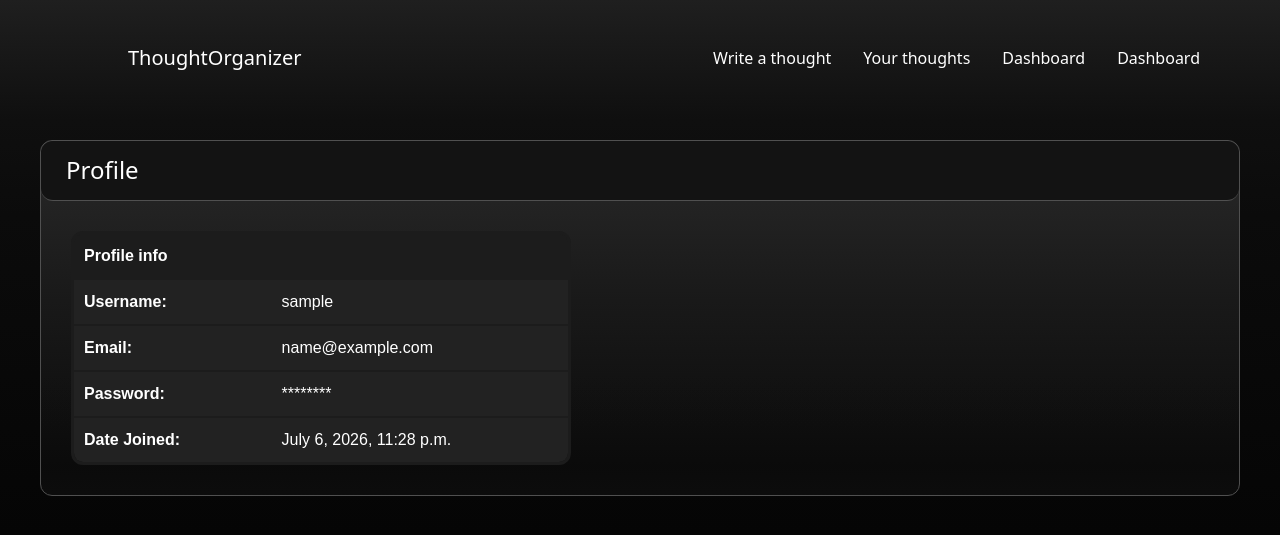
After one commit to 221rdb256IngusAlfsAboltins/ThoughtOrginizer, a Django app: page /profile in a window 1280 px wide. The commit adds this page. Shown: the top 535 px of the page. Run offline with Django 4.2, Linux system fonts and the light colour scheme; the visitor is signed in with stand-in values (Sample User, id 1).

Commit message:
profile page added

```diff
--- a/journal/templates/journal/create_thought.html
+++ b/journal/templates/journal/create_thought.html
@@ -19,7 +19,7 @@
             </h4>
 
         </div>
-        <div class="thought-form-container">
+        <div class="main-box-content thought-form-container">
             <form method="POST" class="myform">
                 {% csrf_token %}
                 {{ ThoughtForm.errors }}
--- /dev/null
+++ b/journal/templates/journal/profile.html
@@ -0,0 +1,55 @@
+{% extends "journal/navbar.html" %}
+
+{% load static %}
+
+{% block extra_css %}
+ <link rel="stylesheet" href="{% static 'css/base.css' %}">
+
+{% endblock %}
+
+{% block content %}
+
+
+<div id="main-content">
+
+    <div class="main-box">
+        <div class="main-box-bar">
+            <h4>
+                Profile
+            </h4>
+
+        </div>
+        <div class = "main-box-content">
+            <div >
+                <table >
+                    <tr class="table-title">
+                        <th colspan="2">Profile info</th>
+                    </tr>
+                    <tr>
+                        <th>Username:</th>
+                        <td>{{user.username}}</td>
+                    </tr>
+                    <tr>
+                        <th>Email:</th>
+                        <td>{{user.email}}</td>
+                    </tr>
+                    <tr>
+                        <th>Password:</th>
+                        <td>********</td>
+                    </tr>
+                    <tr>
+                        <th>Date Joined:</th>
+                        <td>{{user.date_joined}}</td>
+                    </tr>
+                </table>
+            </div>
+        </div>
+        <div class="main-box-footer">
+
+        </div>
+    </div>
+
+</div>
+
+
+{% endblock %}
--- a/journal/urls.py
+++ b/journal/urls.py
@@ -8,7 +8,7 @@ urlpatterns = [
     path('register', views.register, name='register'),
     path('my_login', views.my_login, name='my_login'),
     path('logout', views.logout, name='logout'),
-    path('dashboard', views.dashboard, name='dashboard'),
+    path('profile', views.profile, name='profle'),
     path('logout_user', views.logout_users, name='logout_user'),
     path('create_thought', views.create_thought, name='create_thought'),
 
--- a/journal/views.py
+++ b/journal/views.py
@@ -52,8 +52,8 @@ def logout_users(request):
 
 
 @login_required(login_url='my_login')
-def dashboard(request):
-    return render(request, 'journal/dashboard.html')
+def profile(request):
+    return render(request, 'journal/profile.html')
 
 
 @login_required(login_url='my_login')
--- a/static/css/base.css
+++ b/static/css/base.css
@@ -19,16 +19,16 @@ html, body {
     max-width: 1500px;
 
     margin:40px auto;
-    min-height: 660px;
+
     padding: 0px !important;
 
    background: #545454;
     background:
-    linear-gradient(180deg,rgba(84, 84, 84, 0.87) 0%,
-     rgba(71, 71, 71,  0.87) 13%,
-      rgba(46, 46, 46,  0.87) 44%,
-     rgba(20, 20, 20,  0.87) 92%,
-      rgba(15, 15, 15,  0.87) 100%);
+    linear-gradient(180deg,rgba(54, 54, 54, 0.87) 0%,
+     rgba(41, 41, 41, 0.87) 13%,
+      rgba(28, 28, 28, 0.87) 44%,
+     rgba(12, 12, 12, 0.87) 92%,
+      rgba(14, 14, 14, 0.87) 100%);
         border: 1px solid rgb(80, 80, 80);
         border-radius: 12px;
 
@@ -185,47 +185,46 @@ input:-webkit-autofill:active {
 
 
 
-.thought-form-container form {
+.main-box-content {
     width: 100%!important;
     padding: 30px !important;
     flex-direction: column;
+
 }
-.thought-form-container input {
-    width:100% !important;
+.main-box-content input{
+    margin-top: 10px;
     box-sizing: border-box !important;
-      background-color: rgba(0, 0, 0, 0.637);
+    background-color: rgba(0, 0, 0, 0.637);
     border:none;
-    margin-top: 10px;
-
-    height:40px;
+    /*height:40px;*/
     font-size:15px;
     padding:10px;
+    border-radius: 12px;
+}
+.thought-form-container input{
+    height:40px;
+    width:100% !important;
     color:white;
-     border-radius: 12px;
 }
-#thought-form-content-input input{
 
-    height: 100% !important;
+.main-box-content textarea{
+    margin-top: 10px;
+    background-color: rgba(0, 0, 0, 0.637);
+    border: none;
+    padding: 10px;
+    overflow:auto;
+    resize: vertical;
+    border-radius: 12px;
+    box-sizing: border-box;
+    color: white
 }
 #thought-form-content-input textarea {
-    margin-top: 10px;
     width: 100%;
     min-height: 400px;
-    box-sizing: border-box;
-
-    background-color: rgba(0, 0, 0, 0.637);
-    color: white;
-    border: none;
-    padding: 10px;
-
-    resize: vertical; /* optional */
-    overflow:auto;
-     border-radius: 12px;
 }
 
-
-.thought-form-container button {
-    margin:20px 0 10px;
+.main-box-content button {
+    margin:10px 10px 10px 10px;
     height:40px;
     border-radius: 10px;
     width:100px;
@@ -234,12 +233,64 @@ input:-webkit-autofill:active {
     border-width:1px;
     color:white;
     background-color: rgb(3, 3, 3);
+}
+.thought-form-container button {
+    margin:20px 0 10px;
     align-self: right !important;
 }
-.thought-form-container button:hover{
+.main-box-content button:hover{
     background-color: rgb(46, 46, 46);
 }
 .thought-form-container p{
     font-size:10px;
+}
 
+
+
+.main-box-content table {
+    width: 100%;
+    max-width: 500px;
+    font-family: Arial, sans-serif;
+
+    border-collapse: separate;
+    border-spacing: 0;
+
+    border: 3px solid #1c1c1c;
+    border-radius: 12px;
+    overflow: hidden;
 }
+
+
+.main-box-content th,
+.main-box-content td {
+    padding: 10px;
+    text-align: left;
+
+    border-right: 2px solid  #1c1c1c;
+    border-bottom:2px solid  #1c1c1c;
+    background-color:#222222;
+}
+
+.table-title th{
+    background-color:  #1c1c1c;!important;
+}
+.main-box-content th {
+    border-right: none;
+}
+/* Remove borders on the outside */
+.main-box-content tr th:last-child,
+.main-box-content tr td:last-child {
+    border-right: none;
+}
+
+.main-box-content tr:last-child th,
+.main-box-content tr:last-child td {
+    border-bottom: none;
+}
+.main-box-content th {
+    width: 40%;
+}
+
+.main-box-content td {
+    width: 60%;
+}
--- a/static/css/navbar.css
+++ b/static/css/navbar.css
@@ -96,9 +96,7 @@
         margin:20px auto !important;
 
     }
-    #main-content{
-        top:70px !important;
-    }
+
     .navbar_btn_container {
         margin-top: 4px;
         background-color: rgba(18, 18, 18, 0.858);
```
Also changed, not shown: journal/templates/journal/dashboard.html (deleted, +0 -33 lines).
